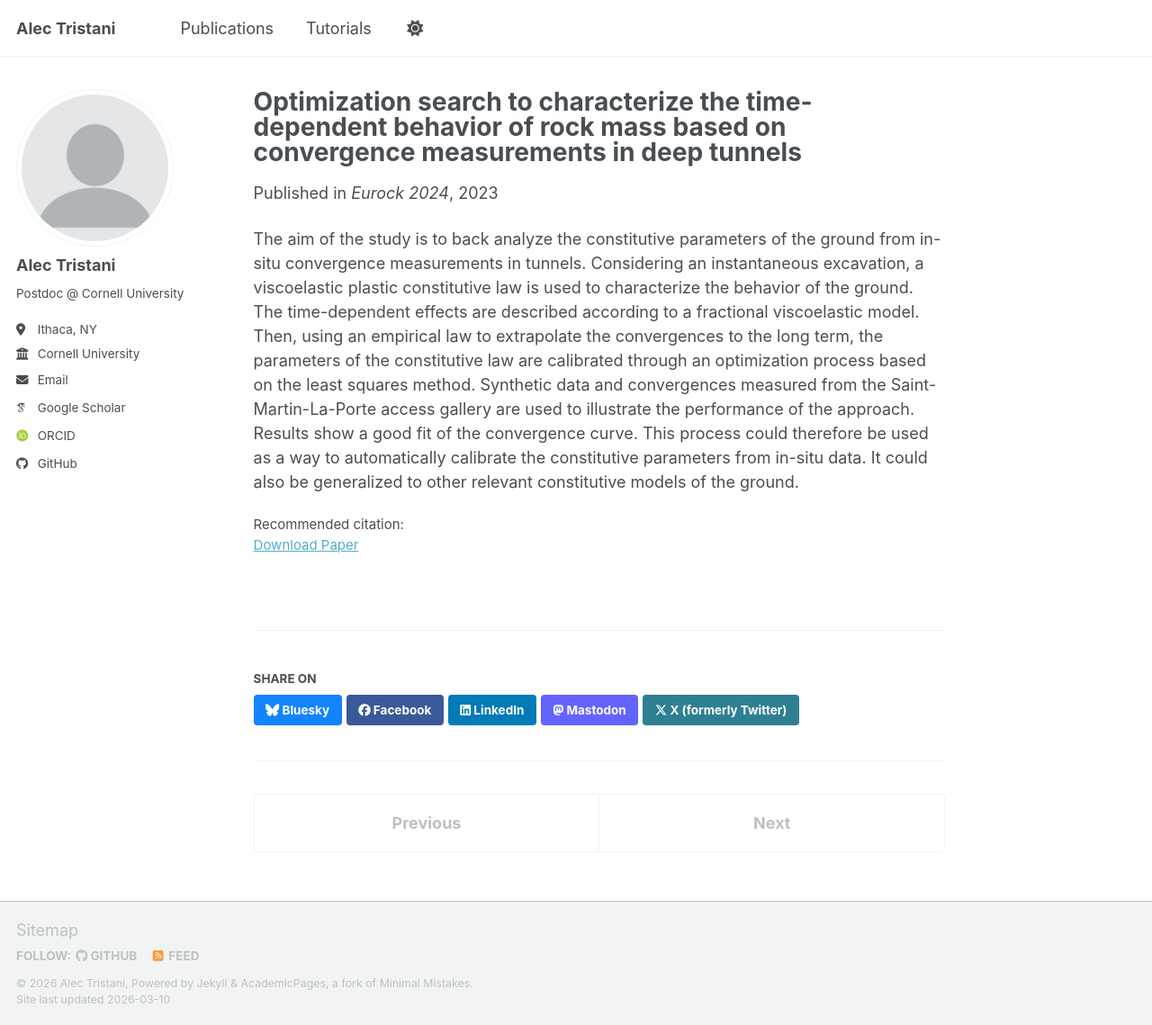
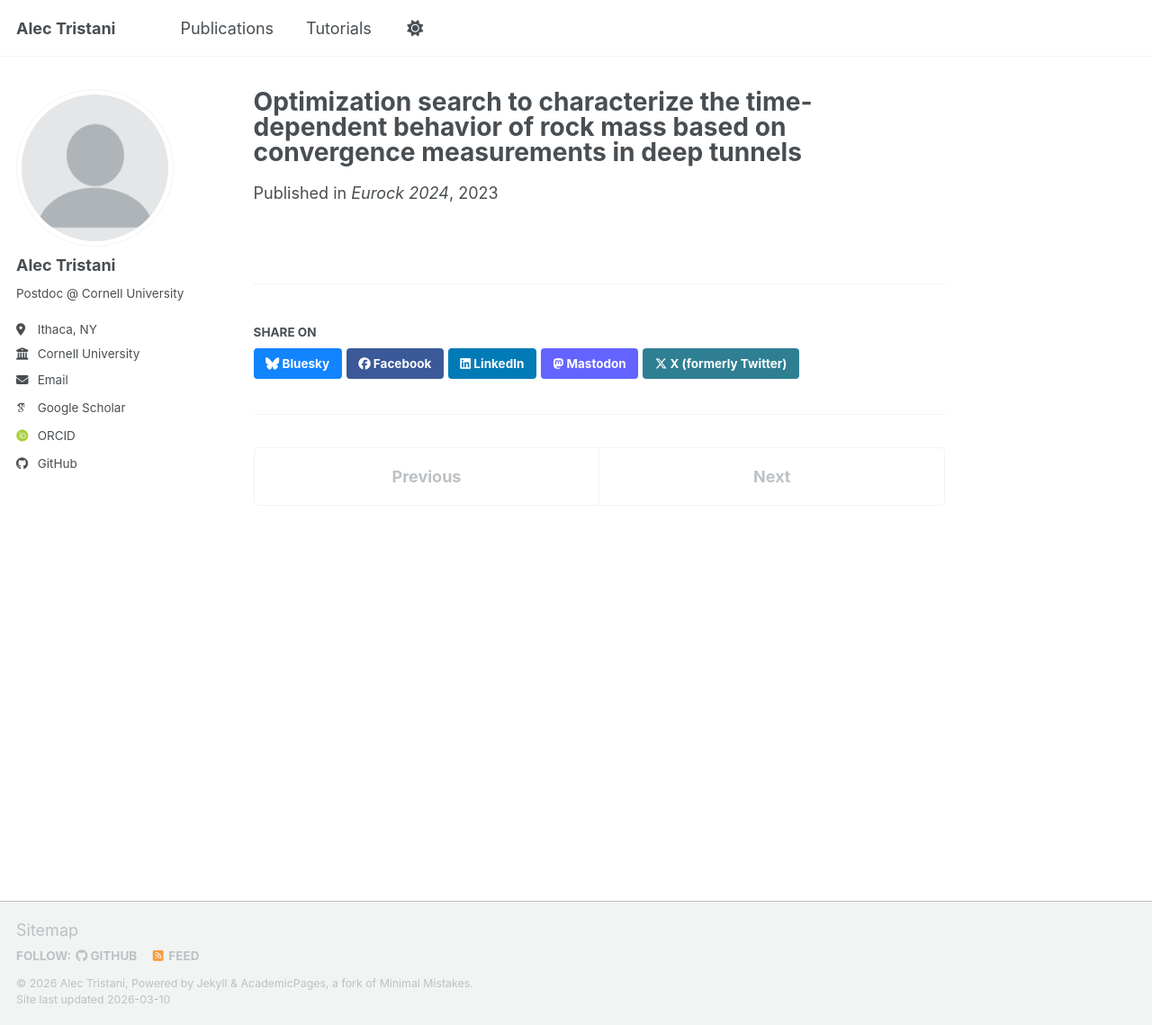
Before and after one commit to Alec-YT/Alec-YT.github.io, a Jekyll site: the page built from _publications/2024-08-Alicante-paper.md, in a window 1280 px wide and 1139 px high. Shown: the whole window at 90% size. Built offline with Jekyll 4.4.1, drawn with Linux system fonts in a browser that asks for light colours; some web fonts are replaced; a script bundle is joined from its source files by our own code; library files that are not in the unit come from our copies.

Commit message:
Update 2024-08-Alicante-paper.md

```diff
--- a/_publications/2024-08-Alicante-paper.md
+++ b/_publications/2024-08-Alicante-paper.md
@@ -3,11 +3,20 @@
 collection: publications
 category: conferences
 permalink: /publication/2024-08-15-paper-title-number-4
-excerpt: 'In the universe, there are things known, things unknown, and in between are doors. - W. Blake'
+header:
+  teaser: "publications/Optimization_smp2.png"
+excerpt: "A new closed-form solution is derived for a fractional viscoelastic-plastic ground. Assuming instantaneous excavation, convergence measurements are back-analyzed using least-squares optimization to determine the constitutive parameters. The methodology is demonstrated on the Saint-Martin-La-Porte access gallery to showcase the performance of the approach."
 date: 2023-10-15
 venue: 'Eurock 2024'
 paperurl: 'https://www.taylorfrancis.com/chapters/edit/10.1201/9781003429234-158/optimization-search-characterize-time-dependent-behavior-rock-mass-based-convergence-measurements-deep-tunnels-tristani-sulem-guayac%C3%A1n-carrillo'
-citation: ''
+bibtex: |
+  @inproceedings{tristani2025physics,
+    title={A physics-informed machine learning surrogate model to assess the long-term ground-lining interaction in viscoelastic plastic grounds.},
+    author={Tristani, A and Guayac{\'a}n-Carrillo, LM and Sulem, J},
+    booktitle={ARMA US Rock Mechanics/Geomechanics Symposium},
+    pages={D041S056R001},
+    year={2025},
+    organization={ARMA},
+    doi={https://doi.org/10.56952/ARMA-2025-0533}
+  }
 ---
-
-The aim of the study is to back analyze the constitutive parameters of the ground from in-situ convergence measurements in tunnels. Considering an instantaneous excavation, a viscoelastic plastic constitutive law is used to characterize the behavior of the ground. The time-dependent effects are described according to a fractional viscoelastic model. Then, using an empirical law to extrapolate the convergences to the long term, the parameters of the constitutive law are calibrated through an optimization process based on the least squares method. Synthetic data and convergences measured from the Saint-Martin-La-Porte access gallery are used to illustrate the performance of the approach. Results show a good fit of the convergence curve. This process could therefore be used as a way to automatically calibrate the constitutive parameters from in-situ data. It could also be generalized to other relevant constitutive models of the ground.
```
